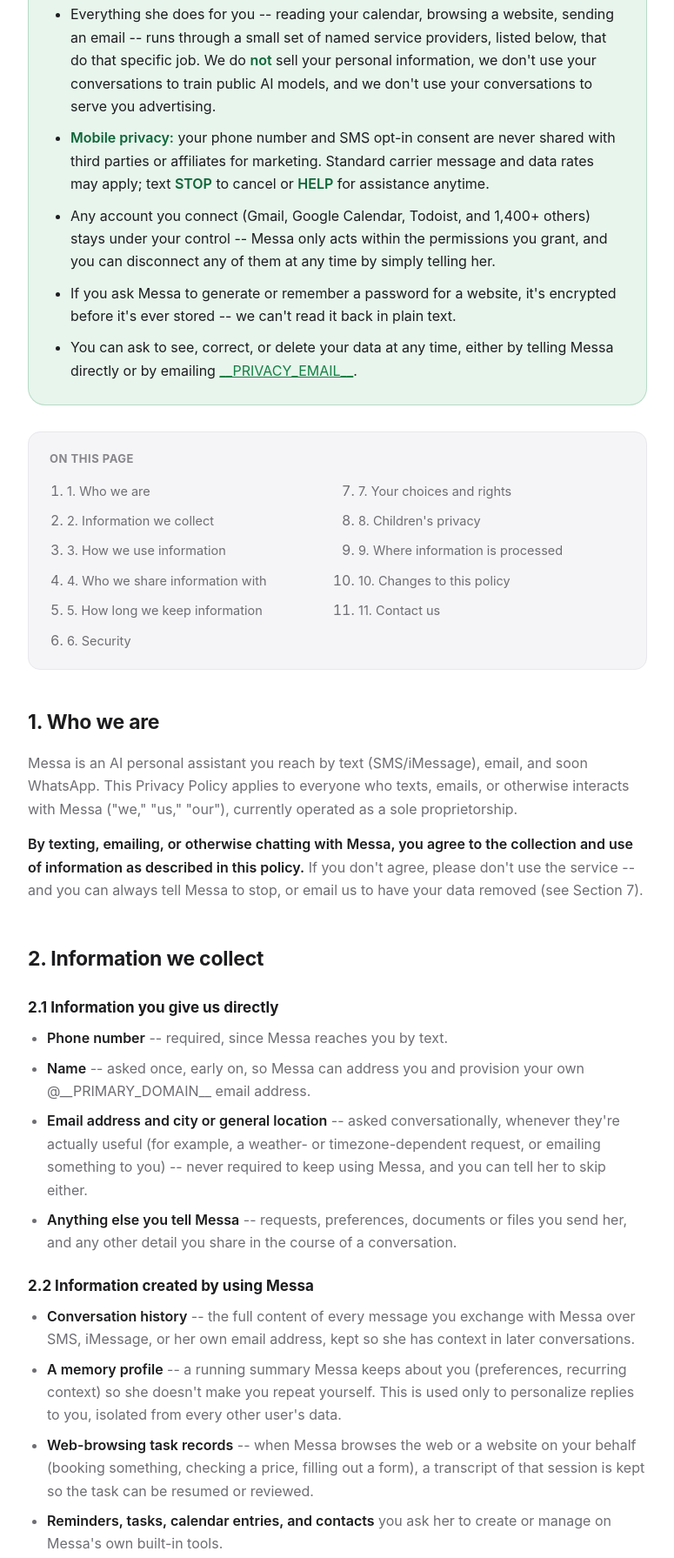
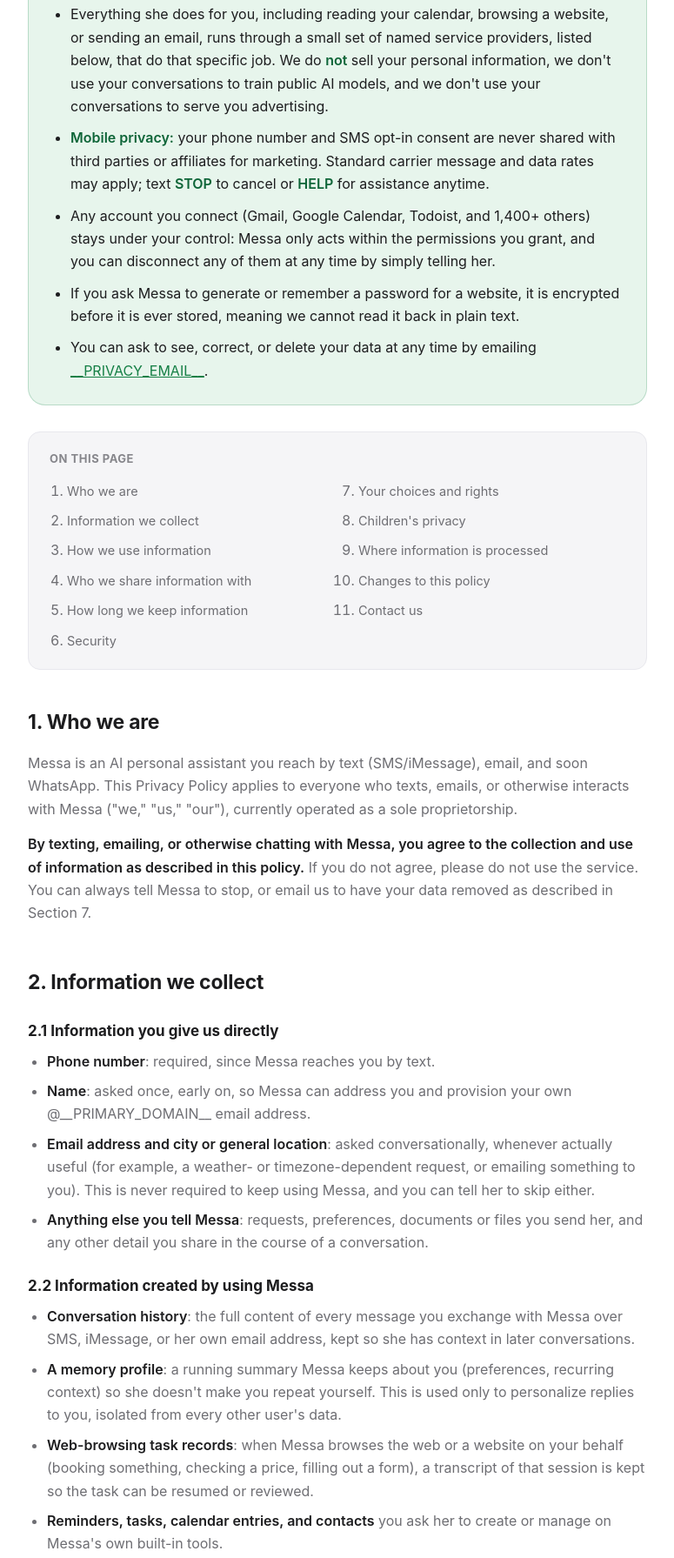
Before and after one commit to VinaySalikineedi/messa-companion, a plain HTML site: page messa/assets/legal/privacy.html in a window 1280 px wide. Shown: the part 631-2422 px from the top of the page at 87% size, without its empty margins (252-1027 px from the left). Drawn offline with Linux system fonts and the light colour scheme.

Commit message:
fix(privacy): clean TOC numbering, remove in-chat contact reference, and replace double-dashes

```diff
--- a/messa/assets/legal/privacy.html
+++ b/messa/assets/legal/privacy.html
@@ -143,7 +143,7 @@
     <span class="eyebrow">Legal</span>
     <h1>Privacy Policy</h1>
     <p class="updated">Last updated: __EFFECTIVE_DATE__</p>
-    <p class="lede">This page explains what information Messa collects when you text, email, or otherwise use her, why she collects it, who she shares it with to actually get things done, and the choices you have. It's written to be read, not just filed -- if anything here is unclear, you can always just ask Messa, or reach us directly at <a href="mailto:__PRIVACY_EMAIL__">__PRIVACY_EMAIL__</a>.</p>
+    <p class="lede">This page explains what information Messa collects when you text, email, or otherwise use her, why she collects it, who she shares it with to actually get things done, and the choices you have. It is written to be read, not just filed. If anything here is unclear, you can reach us directly at <a href="mailto:__PRIVACY_EMAIL__">__PRIVACY_EMAIL__</a>.</p>
   </div>
 </header>
 
@@ -154,36 +154,36 @@
       <h2>The short version</h2>
       <ul>
         <li>By texting, emailing, or otherwise chatting with Messa, you agree to this policy.</li>
-        <li>We collect what Messa actually needs to do what you ask: your phone number and name, and whatever you tell her in conversation -- your city, your email, your requests, the tasks you hand her.</li>
-        <li>Everything she does for you -- reading your calendar, browsing a website, sending an email -- runs through a small set of named service providers, listed below, that do that specific job. We do <strong>not</strong> sell your personal information, we don't use your conversations to train public AI models, and we don't use your conversations to serve you advertising.</li>
+        <li>We collect what Messa actually needs to do what you ask: your phone number and name, along with whatever you tell her in conversation (such as your city, your email, your requests, and the tasks you hand her).</li>
+        <li>Everything she does for you, including reading your calendar, browsing a website, or sending an email, runs through a small set of named service providers, listed below, that do that specific job. We do <strong>not</strong> sell your personal information, we don't use your conversations to train public AI models, and we don't use your conversations to serve you advertising.</li>
         <li><strong>Mobile privacy:</strong> your phone number and SMS opt-in consent are never shared with third parties or affiliates for marketing. Standard carrier message and data rates may apply; text <strong>STOP</strong> to cancel or <strong>HELP</strong> for assistance anytime.</li>
-        <li>Any account you connect (Gmail, Google Calendar, Todoist, and 1,400+ others) stays under your control -- Messa only acts within the permissions you grant, and you can disconnect any of them at any time by simply telling her.</li>
-        <li>If you ask Messa to generate or remember a password for a website, it's encrypted before it's ever stored -- we can't read it back in plain text.</li>
-        <li>You can ask to see, correct, or delete your data at any time, either by telling Messa directly or by emailing <a href="mailto:__PRIVACY_EMAIL__">__PRIVACY_EMAIL__</a>.</li>
+        <li>Any account you connect (Gmail, Google Calendar, Todoist, and 1,400+ others) stays under your control: Messa only acts within the permissions you grant, and you can disconnect any of them at any time by simply telling her.</li>
+        <li>If you ask Messa to generate or remember a password for a website, it is encrypted before it is ever stored, meaning we cannot read it back in plain text.</li>
+        <li>You can ask to see, correct, or delete your data at any time by emailing <a href="mailto:__PRIVACY_EMAIL__">__PRIVACY_EMAIL__</a>.</li>
       </ul>
     </div>
 
     <nav class="toc" aria-label="Table of contents">
       <h2>On this page</h2>
       <ol>
-        <li><a href="#who-we-are">1. Who we are</a></li>
-        <li><a href="#info-we-collect">2. Information we collect</a></li>
-        <li><a href="#how-we-use">3. How we use information</a></li>
-        <li><a href="#who-we-share-with">4. Who we share information with</a></li>
-        <li><a href="#retention">5. How long we keep information</a></li>
-        <li><a href="#security">6. Security</a></li>
-        <li><a href="#your-choices">7. Your choices and rights</a></li>
-        <li><a href="#children">8. Children's privacy</a></li>
-        <li><a href="#international">9. Where information is processed</a></li>
-        <li><a href="#changes">10. Changes to this policy</a></li>
-        <li><a href="#contact">11. Contact us</a></li>
+        <li><a href="#who-we-are">Who we are</a></li>
+        <li><a href="#info-we-collect">Information we collect</a></li>
+        <li><a href="#how-we-use">How we use information</a></li>
+        <li><a href="#who-we-share-with">Who we share information with</a></li>
+        <li><a href="#retention">How long we keep information</a></li>
+        <li><a href="#security">Security</a></li>
+        <li><a href="#your-choices">Your choices and rights</a></li>
+        <li><a href="#children">Children's privacy</a></li>
+        <li><a href="#international">Where information is processed</a></li>
+        <li><a href="#changes">Changes to this policy</a></li>
+        <li><a href="#contact">Contact us</a></li>
       </ol>
     </nav>
 
     <section class="sec" id="who-we-are">
       <h2>1. Who we are</h2>
       <p>Messa is an AI personal assistant you reach by text (SMS/iMessage), email, and soon WhatsApp. This Privacy Policy applies to everyone who texts, emails, or otherwise interacts with Messa ("we," "us," "our"), currently operated as a sole proprietorship.</p>
-      <p><strong>By texting, emailing, or otherwise chatting with Messa, you agree to the collection and use of information as described in this policy.</strong> If you don't agree, please don't use the service -- and you can always tell Messa to stop, or email us to have your data removed (see Section 7).</p>
+      <p><strong>By texting, emailing, or otherwise chatting with Messa, you agree to the collection and use of information as described in this policy.</strong> If you do not agree, please do not use the service. You can always tell Messa to stop, or email us to have your data removed as described in Section 7.</p>
     </section>
 
     <section class="sec" id="info-we-collect">
@@ -191,17 +191,17 @@
 
       <h3>2.1 Information you give us directly</h3>
       <ul>
-        <li><strong>Phone number</strong> -- required, since Messa reaches you by text.</li>
-        <li><strong>Name</strong> -- asked once, early on, so Messa can address you and provision your own @__PRIMARY_DOMAIN__ email address.</li>
-        <li><strong>Email address and city or general location</strong> -- asked conversationally, whenever they're actually useful (for example, a weather- or timezone-dependent request, or emailing something to you) -- never required to keep using Messa, and you can tell her to skip either.</li>
-        <li><strong>Anything else you tell Messa</strong> -- requests, preferences, documents or files you send her, and any other detail you share in the course of a conversation.</li>
+        <li><strong>Phone number</strong>: required, since Messa reaches you by text.</li>
+        <li><strong>Name</strong>: asked once, early on, so Messa can address you and provision your own @__PRIMARY_DOMAIN__ email address.</li>
+        <li><strong>Email address and city or general location</strong>: asked conversationally, whenever actually useful (for example, a weather- or timezone-dependent request, or emailing something to you). This is never required to keep using Messa, and you can tell her to skip either.</li>
+        <li><strong>Anything else you tell Messa</strong>: requests, preferences, documents or files you send her, and any other detail you share in the course of a conversation.</li>
       </ul>
 
       <h3>2.2 Information created by using Messa</h3>
       <ul>
-        <li><strong>Conversation history</strong> -- the full content of every message you exchange with Messa over SMS, iMessage, or her own email address, kept so she has context in later conversations.</li>
-        <li><strong>A memory profile</strong> -- a running summary Messa keeps about you (preferences, recurring context) so she doesn't make you repeat yourself. This is used only to personalize replies to you, isolated from every other user's data.</li>
-        <li><strong>Web-browsing task records</strong> -- when Messa browses the web or a website on your behalf (booking something, checking a price, filling out a form), a transcript of that session is kept so the task can be resumed or reviewed.</li>
+        <li><strong>Conversation history</strong>: the full content of every message you exchange with Messa over SMS, iMessage, or her own email address, kept so she has context in later conversations.</li>
+        <li><strong>A memory profile</strong>: a running summary Messa keeps about you (preferences, recurring context) so she doesn't make you repeat yourself. This is used only to personalize replies to you, isolated from every other user's data.</li>
+        <li><strong>Web-browsing task records</strong>: when Messa browses the web or a website on your behalf (booking something, checking a price, filling out a form), a transcript of that session is kept so the task can be resumed or reviewed.</li>
         <li><strong>Reminders, tasks, calendar entries, and contacts</strong> you ask her to create or manage on Messa's own built-in tools.</li>
       </ul>
 
@@ -209,10 +209,10 @@
       <p>Messa does not track your device's GPS location. If you tell her a city, she resolves it to an approximate latitude/longitude so she can give accurate local weather, timezone-aware reminders, and location-based recommendations. This comes only from what you tell her, not from your device or network.</p>
 
       <h3>2.4 Third-party accounts you connect</h3>
-      <p>If you connect another account -- Gmail, Google Calendar, Todoist, Slack, Notion, or any of the 1,400+ apps Messa can reach -- she accesses only what that account's permissions grant, only to do what you asked. Disconnecting an account (just tell Messa) revokes that access going forward.</p>
+      <p>If you connect another account (such as Gmail, Google Calendar, Todoist, Slack, Notion, or any of the 1,400+ apps Messa can reach), she accesses only what that account's permissions grant, only to do what you asked. Disconnecting an account (just tell Messa) revokes that access going forward.</p>
 
       <h3>2.5 Credentials you ask Messa to manage</h3>
-      <p>If you ask Messa to generate or store a login/password for a specific website (not one of the OAuth-connected apps above), it is encrypted before it's ever written to our database -- see Section 6.</p>
+      <p>If you ask Messa to generate or store a login/password for a specific website (not one of the OAuth-connected apps above), it is encrypted before it is ever written to our database, as described in Section 6.</p>
 
       <h3>2.6 Website and technical log data</h3>
       <p>When you visit our website (textmessa.com) or view a public live-view link, our web servers automatically record standard technical log data (such as your IP address, browser user-agent, and request timestamp). We use this information strictly to maintain security, detect and prevent abuse, and enforce fair-use limits.</p>
@@ -222,7 +222,7 @@
       <h2>3. How we use information</h2>
       <p>We use the information above to:</p>
       <ul>
-        <li>Actually do what you ask -- draft and send email, manage your calendar and reminders, browse the web, research something, connect and use other apps on your behalf.</li>
+        <li>Actually do what you ask, including drafting and sending email, managing your calendar and reminders, browsing the web, researching topics, and connecting or using other apps on your behalf.</li>
         <li>Personalize Messa's replies to you over time, using your memory profile.</li>
         <li>Deliver messages and emails reliably, and keep a record you and Messa can both refer back to.</li>
         <li>Maintain, secure, and improve the service, including enforcing fair-use limits so the service stays available and preventing abuse.</li>
@@ -234,7 +234,7 @@
 
     <section class="sec" id="who-we-share-with">
       <h2>4. Who we share information with</h2>
-      <p>Messa is built on a small number of named service providers, each doing one specific job. Each receives only the information it needs to perform that job -- none of them are permitted to use your data for their own advertising, and none of this is a sale of your information.</p>
+      <p>Messa is built on a small number of named service providers, each doing one specific job. Each receives only the information it needs to perform that job. None of them are permitted to use your data for their own advertising, and none of this is a sale of your information.</p>
       <div class="table-wrap">
         <table>
           <thead>
@@ -248,7 +248,7 @@
             <tr><td>Browserbase</td><td>Runs the remote browser Messa uses for web-browsing tasks</td><td>Whatever a browser normally sees while completing that task, including pages visited during it</td></tr>
             <tr><td>Neon</td><td>Hosts our Postgres database</td><td>All data described in Section 2, at rest</td></tr>
             <tr><td>Mem0</td><td>Powers Messa's longer-term memory feature</td><td>Periodic conversation summaries, isolated per user</td></tr>
-            <tr><td>Open-Meteo</td><td>Resolves a city name to coordinates, and looks up weather</td><td>The city name you gave Messa -- no account or persistent identifier</td></tr>
+            <tr><td>Open-Meteo</td><td>Resolves a city name to coordinates, and looks up weather</td><td>The city name you gave Messa, without any account or persistent identifier</td></tr>
             <tr><td>Web search provider(s)</td><td>Answers questions that need a live web search</td><td>The search query itself</td></tr>
           </tbody>
         </table>
@@ -270,7 +270,7 @@
       <h2>6. Security</h2>
       <p>We take reasonable technical measures to protect your information, including:</p>
       <ul>
-        <li>Any website password Messa generates or stores for you is encrypted at rest using authenticated symmetric encryption, with the decryption key held separately in our infrastructure's secrets -- never in the database itself. This means a database copy alone cannot recover a stored password.</li>
+        <li>Any website password Messa generates or stores for you is encrypted at rest using authenticated symmetric encryption, with the decryption key held separately in our infrastructure secrets and never in the database itself. This means a database copy alone cannot recover a stored password.</li>
         <li>Data in transit between you, Messa, and the service providers in Section 4 is encrypted (HTTPS/TLS).</li>
         <li>Your memory profile is access-isolated at the database level so it can only be read back for you, not any other user.</li>
       </ul>
@@ -280,12 +280,12 @@
     <section class="sec" id="your-choices">
       <h2>7. Your choices and rights</h2>
       <ul>
-        <li><strong>Disconnect a connected app</strong> at any time by telling Messa -- this revokes her access to it going forward.</li>
+        <li><strong>Disconnect a connected app</strong> at any time by telling Messa, which revokes her access to it going forward.</li>
         <li><strong>Ask Messa to forget something</strong>, delete a stored credential, or stop using her memory feature for you.</li>
         <li><strong>Request a copy, correction, or deletion of your data</strong> by emailing <a href="mailto:__PRIVACY_EMAIL__">__PRIVACY_EMAIL__</a>. We will verify your identity (typically via the phone number or email on file) before acting on the request.</li>
-        <li><strong>Stop using Messa at any time</strong> -- simply stop texting/emailing her, or ask us to delete your account entirely.</li>
+        <li><strong>Stop using Messa at any time</strong> by ceasing communication or requesting complete account deletion.</li>
       </ul>
-      <p>If you are a resident of California, the European Economic Area, the UK, or another jurisdiction with its own data protection law, you may have additional rights under laws such as the CCPA or GDPR (for example, to access, correct, delete, or port your data, or to object to certain processing). We honor requests consistent with the law that applies to you -- contact us at <a href="mailto:__PRIVACY_EMAIL__">__PRIVACY_EMAIL__</a> to exercise any of these rights. We will acknowledge and respond to verified requests within 30 days (or within the timeframe required by applicable law).</p>
+      <p>If you are a resident of California, the European Economic Area, the UK, or another jurisdiction with its own data protection law, you may have additional rights under laws such as the CCPA or GDPR (for example, to access, correct, delete, or port your data, or to object to certain processing). We honor requests consistent with the law that applies to you; please contact us at <a href="mailto:__PRIVACY_EMAIL__">__PRIVACY_EMAIL__</a> to exercise any of these rights. We will acknowledge and respond to verified requests within 30 days (or within the timeframe required by applicable law).</p>
     </section>
 
     <section class="sec" id="children">
@@ -300,14 +300,14 @@
 
     <section class="sec" id="changes">
       <h2>10. Changes to this policy</h2>
-      <p>We may update this Privacy Policy from time to time. We'll update the "Last updated" date at the top of this page, and for material changes we'll make a reasonable effort to let you know directly -- for example, via a text or email from Messa.</p>
+      <p>We may update this Privacy Policy from time to time. We'll update the "Last updated" date at the top of this page, and for material changes we'll make a reasonable effort to let you know directly, such as via a text or email from Messa.</p>
     </section>
 
     <hr class="divider">
 
     <section class="sec" id="contact">
       <h2>11. Contact us</h2>
-      <p>Questions about this policy or your data? Email <a href="mailto:__PRIVACY_EMAIL__">__PRIVACY_EMAIL__</a>, or just tell Messa -- she'll make sure it reaches us.</p>
+      <p>Questions about this policy or your data? Email <a href="mailto:__PRIVACY_EMAIL__">__PRIVACY_EMAIL__</a>.</p>
     </section>
 
   </div>
```
